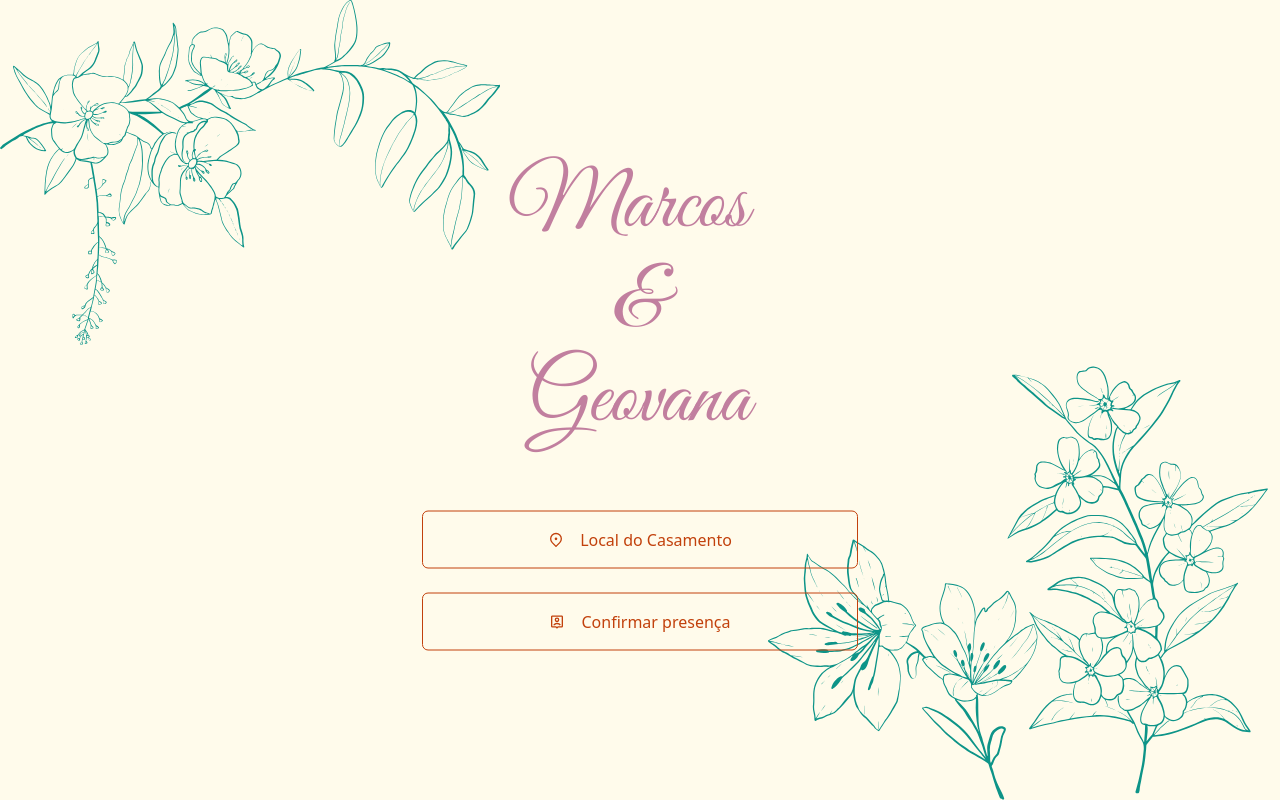
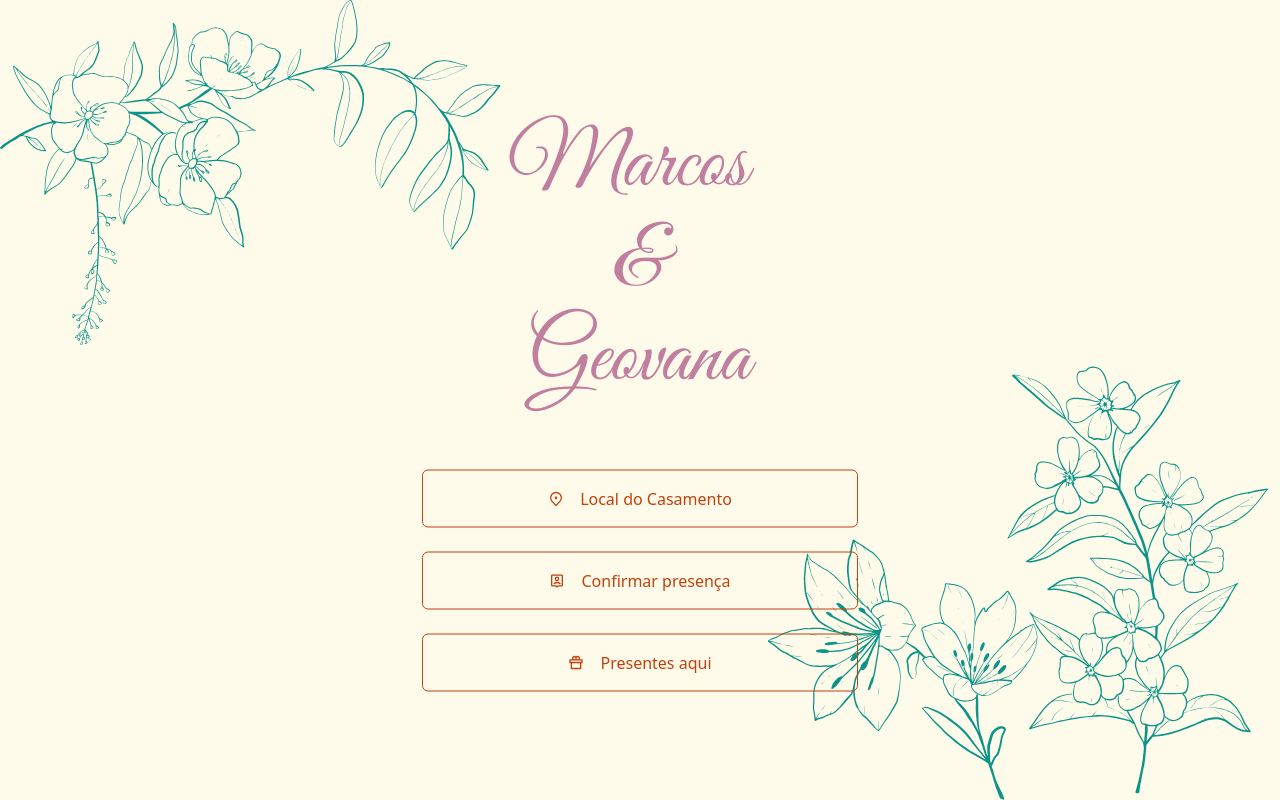
Before and after one commit to JeanMonteiro/casamentoGeo, a Next.js app: page / in a window 1280 px wide. Built offline with nearby package versions, Linux system fonts and the light colour scheme.

Commit message:
lista de presentes

```diff
--- a/src/pages/index.tsx
+++ b/src/pages/index.tsx
@@ -35,9 +35,11 @@ export default function Home() {
           <a href={'https://forms.gle/LDc7yHoRoy3b9WT27'} target={'_blank'} className={'flex items-center justify-center mt-6 w-full p-4 rounded-md border border-orange-700 hover:border-orange-900 transition-colors text-orange-700 text-center'}>
             <RiAccountPinBoxLine className={'border-orange-700 mr-4'} />Confirmar presença
           </a>
-          {/* <button onClick={() => setIsModalOpen(true)} className={'flex items-center justify-center mt-6 w-full p-4 rounded-md border border-orange-700 hover:border-orange-900 transition-colors text-orange-700 text-center'}>
-            <RiGift2Line className={'border-orange-700 mr-4'} />Presentes aqui
-          </button> */}
+          <a href='https://site.lejour.com.br/lista-de-presentes/geovanamarcos'>
+            <button className={'flex items-center justify-center mt-6 w-full p-4 rounded-md border border-orange-700 hover:border-orange-900 transition-colors text-orange-700 text-center'}>
+              <RiGift2Line className={'border-orange-700 mr-4'} />Presentes aqui
+            </button>
+          </a>
         </div>
         {/* <GiftModal isOpen={isModalOpen} onClose={() => setIsModalOpen(false)} /> */}
       </main>
```
